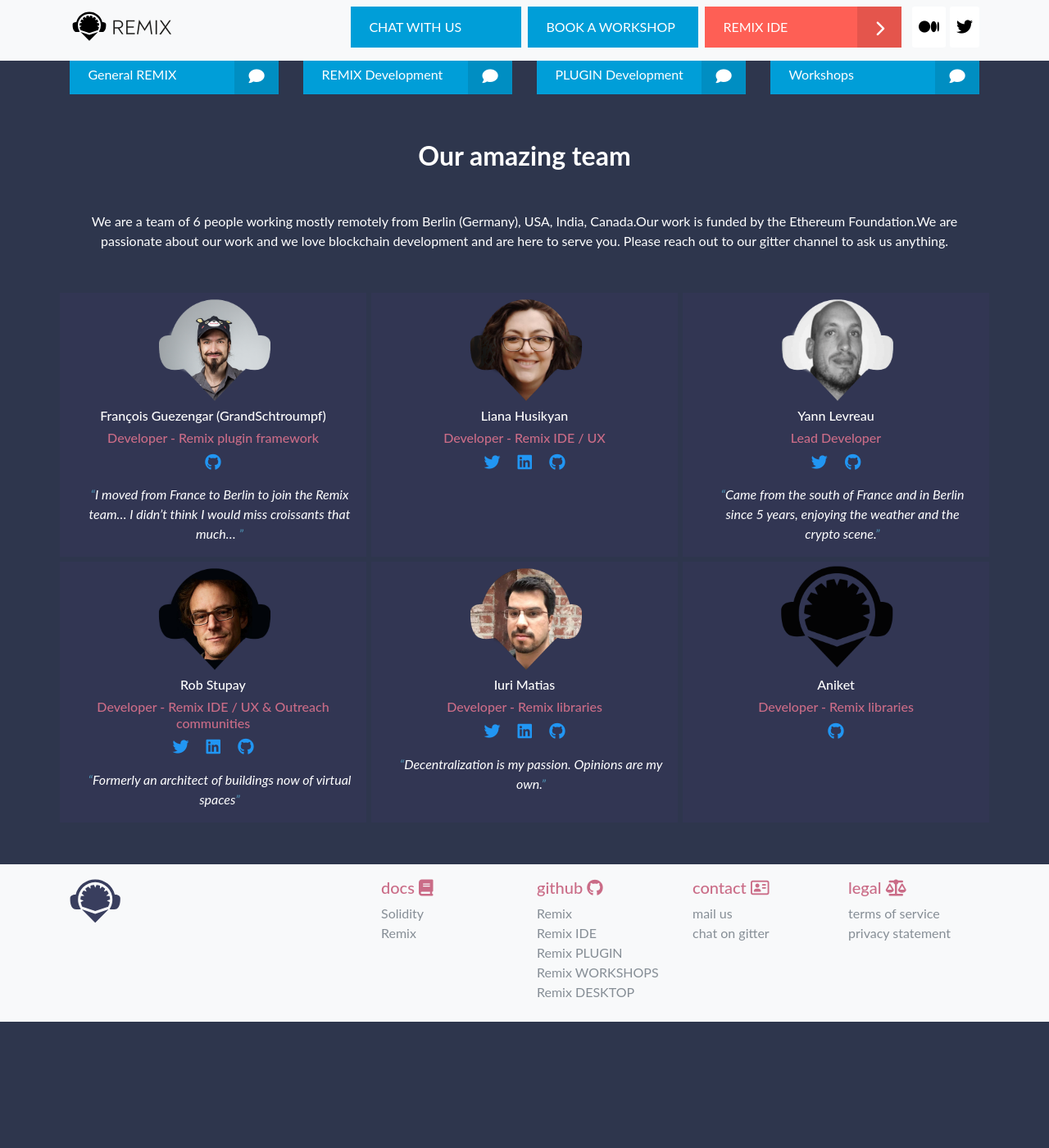
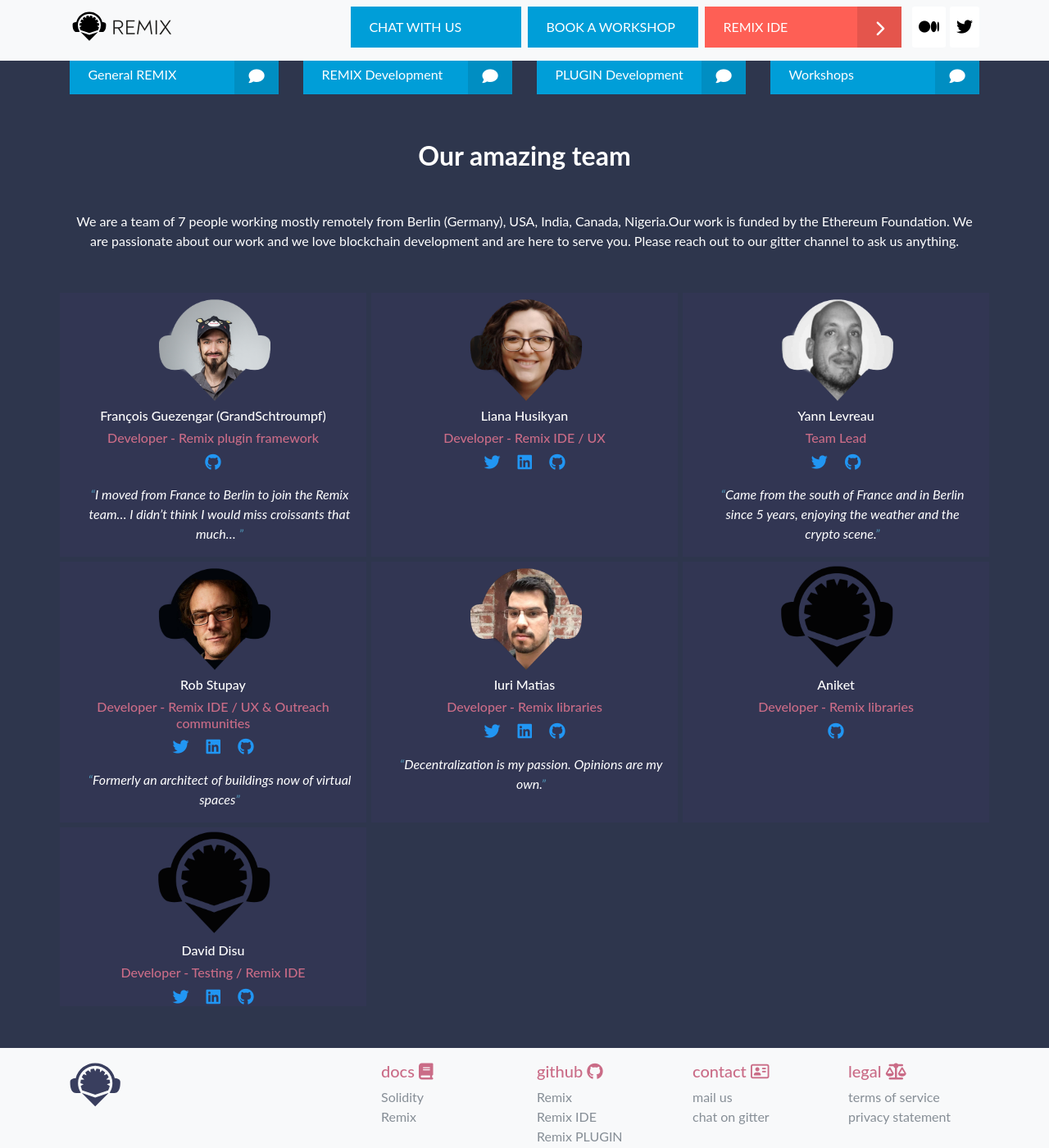
Before and after one commit to ethereum/remix-website, a Jekyll site: the page built from index.html, in a window 1280 px wide and 1400 px high, scrolled down 2914 px. Shown: the whole window at 82% size. Built offline with Jekyll 4.4.1, drawn with Linux system fonts in a browser that asks for light colours; nearby versions of some CDN libraries; before the commit the page ends 4160 px from its top, so only the background shows below that.

Commit message:
Update team.yml

```diff
--- a/_data/team.yml
+++ b/_data/team.yml
@@ -1,6 +1,6 @@
 ---
 title: "Our amazing team"
-description: "We are a team of 6 people working mostly remotely from Berlin (Germany), USA, India, Canada.Our work is funded by the Ethereum Foundation.We are passionate about our work and we love blockchain development and are here to serve you.  Please reach out to our gitter channel to ask us anything."
+description: "We are a team of 7 people working mostly remotely from Berlin (Germany), USA, India, Canada, Nigeria.Our work is funded by the Ethereum Foundation. We are passionate about our work and we love blockchain development and are here to serve you.  Please reach out to our gitter channel to ask us anything."
 members:
   - name: François Guezengar (GrandSchtroumpf)
     bio: |
@@ -18,7 +18,7 @@
 
   - name: Yann Levreau
     bio: Came from the south of France and in Berlin since 5 years, enjoying the weather and the crypto scene.
-    position: Lead Developer
+    position: Team Lead
     img: /assets/imgs/team/yann.png
     twitter: https://twitter.com/Yann300
     github: https://github.com/yann300
@@ -41,3 +41,10 @@
     position: Developer - Remix libraries
     github: https://github.com/Aniket-Engg
     img: /assets/imgs/team/remix_logo.png
+  - name: David Disu
+    bio:
+    position: Developer - Testing / Remix IDE
+    github: https://github.com/ioedeveloper
+    twitter: https://twitter.com/ioedeveloper
+    linkedin: https://www.linkedin.com/in/ioedeveloper/
+    img: /assets/imgs/team/remix_logo.png
```
